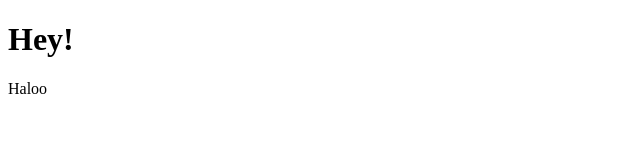
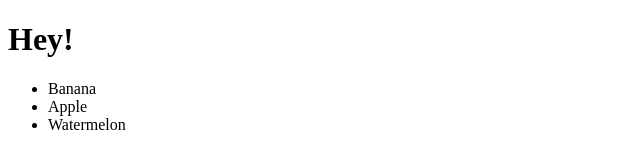
Before and after one commit to IsmailZhaf/Belajar-HTML, a website: page index.html in a window 1280 px wide. Shown: the whole page, without its empty margins (0-640 px from the left). Drawn offline with Linux system fonts and the light colour scheme.

Commit message:
feat: add list of fruits

```diff
--- a/index.html
+++ b/index.html
@@ -7,6 +7,10 @@
   </head>
   <body>
     <h1>Hey!</h1>
-    <p>Haloo</p>
+    <ul>
+      <li>Banana</li>
+      <li>Apple</li>
+      <li>Watermelon</li>
+    </ul>
   </body>
 </html>
```
